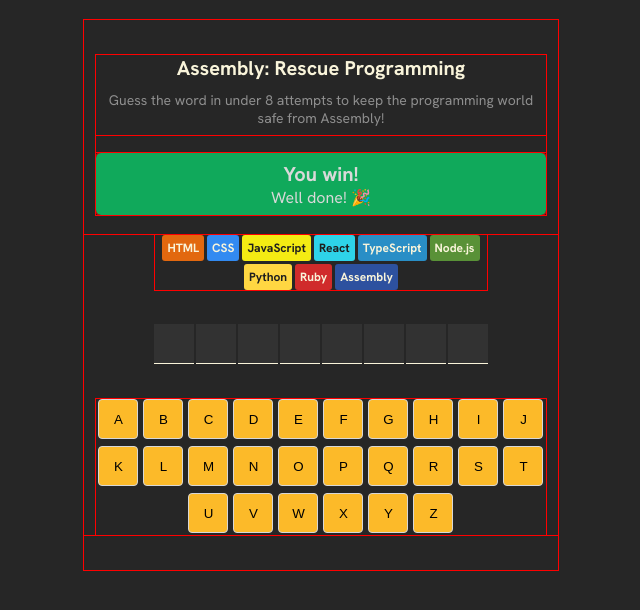
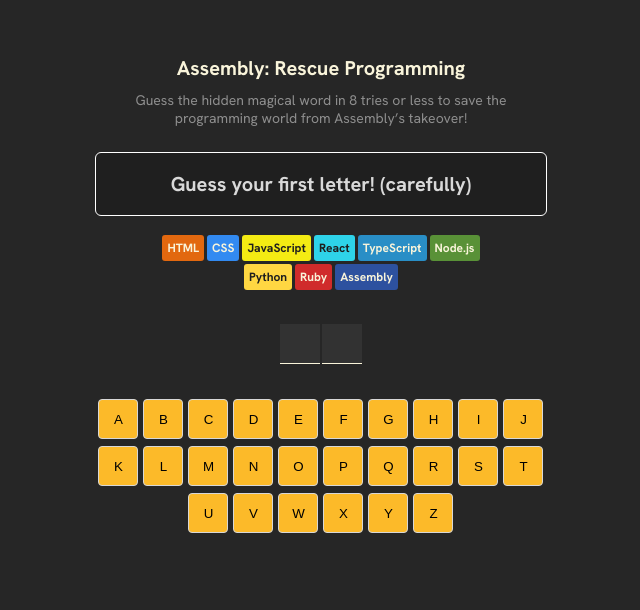
Before and after one commit to ThomasGhali/assembly-game, a React (Vite) app: page / in a window 1280 px wide. Shown: the top 610 px of the page, without its empty margins (319-959 px from the left). Built offline with nearby package versions, Linux system fonts and the light colour scheme.

Commit message:
feat: add win or lose stop and styles

```diff
--- a/src/App.jsx
+++ b/src/App.jsx
@@ -1,16 +1,39 @@
 import { useState } from "react"
 import { languages } from "./languages"
 import { clsx } from "clsx";
+import getFarewellText from "./bye";
+import getGoodJobText from "./rightMove";
 
 export default function Assembly() {
   // State values
-  const [currentWord, setCurrentWord] = useState("TRANQUIL");
+  const [currentWord, setCurrentWord] = useState("AB");
   const [guessed, setGuessed] = useState([]);
 
   // Derived values
-  const wrongGuessCount = guessed.filter((letter) => {
-    if (!currentWord.includes(letter)) return true;
-  }).length;
+  const wrongGuessCount = guessed.filter((letter) =>
+    !currentWord.includes(letter)
+  ).length;
+
+  const deadLanguage = wrongGuessCount > 0 ?
+  languages[wrongGuessCount - 1].name:
+  null;
+
+  const isGameLost = wrongGuessCount >= languages.length - 1;
+
+  const isGameWon =
+    currentWord.split("").every(letter => guessed.includes(letter));
+
+  const isGameOver = isGameWon || isGameLost;
+  // Wrong if last guessed letter is not in currentWord
+  const guessStatus = () => {
+    if (guessed.length === 0) {
+      return "none";
+    } else if(!isGameOver) {
+      return !currentWord.includes(guessed.at(-1)) ? "wrong" : "right";
+    }
+
+    return "none";
+  }
 
   // Generates the language divs
   function makeLanguageBlocks() {
@@ -70,6 +93,9 @@
       elemArr.push(
         <button
           key={code}
+          disabled={isGameOver}
+          aria-disabled={guessed.includes(letter)}
+          aria-label={`Letter ${letter}`}
           className={
             clsx(
               "keyboard-letter",
@@ -88,6 +114,55 @@
     return elemArr;
   }
 
+  const gameStatusClass = clsx(
+    "game-info__result-text",
+    {
+      win: isGameWon,
+      lose: isGameLost,
+      wrong: guessStatus() === "wrong",
+      right: guessStatus() === "right"
+    }
+  )
+
+  // Return game status message
+  function renderGameStatus() {
+    if (!isGameOver) {
+      if (guessStatus() === "wrong") {
+        return (
+          <>
+            <h2>{getFarewellText(deadLanguage)}</h2>
+          </>
+        )
+      } else if (guessStatus() === "right") {
+        return (
+          <>
+            <h2>{getGoodJobText()}</h2>
+          </>
+        )
+      }
+
+      return (
+        <h2>Guess your first letter! (carefully)</h2>
+      )
+    }
+
+    if (isGameWon) {
+      return (
+        <>
+          <h2>You win!</h2>
+          <p>Well done! 🎉</p>
+        </>
+      )
+    } else {
+      return (
+        <>
+          <h2>Game Over!</h2>
+          <p>Assembly has taken control of the programming world... 💀</p>
+        </>
+      )
+    }
+  }
+
   return(
     <>
       <main>
@@ -95,13 +170,15 @@
           <div className="game-info__rules">
             <h1 className="game-info__header">Assembly: Rescue Programming</h1>
             <p className="game-info__text">
-              Guess the word in under 8 attempts to keep the programming world safe from Assembly!
-            </p>
+              Guess the hidden magical word in 8 tries or less to save the programming world from Assembly’s takeover!            </p>
           </div>
           <div className="game-info__result">
-            <div className="game-info__result-text">
-              <h2>You win!</h2>
-              <p>Well done! 🎉</p>
+            <div
+              className={gameStatusClass}
+              aria-live="polite"
+              role="status"
+            >
+              {renderGameStatus()}
             </div>
           </div>
         </section>
@@ -117,6 +194,11 @@
             {keyboardKeys()}
           </div>
         </section>
+          {isGameOver && <button
+            className="start-btn"
+          >
+            New Game
+          </button>}
       </main>
     </>
   )
--- /dev/null
+++ b/src/bye.js
@@ -0,0 +1,38 @@
+// returns a random message
+export default function getFarewellText(language) {
+  const options = [
+    `Farewell, ${language}`,
+    `Adios, ${language}`,
+    `R.I.P. ${language}`,
+    `We'll miss ${language}`,
+    `Oh no, ${language}!`,
+    `${language} bites the dust`,
+    `Gone, ${language}`,
+    `${language} unplugged`,
+    `${language} has expired`,
+    `Off you go, ${language}`,
+    `${language}, it's curtains`,
+    `${language} is history`,
+    `${language} signed off`,
+    `${language} left us`,
+    `${language} fades away`,
+    `Goodbye, ${language}`,
+    `${language} -> null`,
+    `${language} got nuked`,
+    `${language} met its end`,
+    `${language} went dark`,
+    `${language} disintegrated`,
+    `${language} lost power`,
+    `${language} was deprecated`,
+    `${language} is toast`,
+    `${language} vanished`,
+    `${language}: game over`,
+    `${language} turned to dust`,
+    `${language} took a bow`,
+    `${language} fell silent`,
+    `${language} has sailed off`
+  ];
+
+  const randomIndex = Math.floor(Math.random() * options.length);
+  return options[randomIndex];
+}
--- a/src/index.css
+++ b/src/index.css
@@ -34,7 +34,6 @@
 =============*/
 
 main {
-  outline: 1px solid red;
   min-width: 300px;
   height: 550px;
   display: flex;
@@ -47,7 +46,6 @@
 /* --- game-info section --- */
 
 section.game-info {
-  outline: 1px solid red;
   width: 95%;
   min-width: 300px;
   max-width: 450px;
@@ -59,7 +57,6 @@
 }
 
 .game-info__rules {
-  outline: 1px solid red;
   height: 50%;
 }
 
@@ -77,7 +74,6 @@
 }
 
 .game-info__result {
-  outline: 1px solid red;
   height: 62px;
   width: 100%;
   display: flex;
@@ -86,15 +82,33 @@
 }
 
 .game-info__result-text {
-  outline: 1px solid red;
   width: 100%;
   height: 100%;
   border-radius: 5px;
-  background-color: #10A95B;
+  background-color: #00000031;
+  outline: 1px solid white;
   display: flex;
   flex-direction: column;
   align-items: center;
   justify-content: center;
+}
+
+.win {
+  background-color: #10A95B;
+}
+
+.lose {
+  background-color: #BA2A2A;
+}
+
+.wrong {
+  outline: 4px dotted #BA2A2A;
+  color: #facdcd;
+}
+
+.right {
+  outline: 4px solid #10A95B;
+  color: #10A95B;
 }
 
 .game-info__result-text > h2 {
@@ -108,7 +122,6 @@
 /* --- Game screen section styles --- */
 
 .game-screen {
-  outline: 1px solid red;
   height: 300px;
   display: flex;
   flex-direction: column;
@@ -117,7 +130,6 @@
 }
 
 .game-screen__languages {
-  outline: 1px solid red;
   width: 70%;
   display: flex;
   flex-wrap: wrap;
@@ -181,7 +193,6 @@
 /* --- on screen keyboard styles --- */
 
 .game-screen__keys {
-  outline: 1px red solid;
   width: 100%;
   max-width: 450px;
   height: 136px;
@@ -197,6 +208,21 @@
   border-radius: 4px;
   width: 40px;
   height: 40px;
+  cursor: pointer;
+  user-select: none;
+}
+
+.keyboard-letter:disabled {
+  cursor: not-allowed;
+  opacity: 0.5
+}
+
+.start-btn {
+  width: 228px;
+  height: 40px;
+  background-color: #11B5E5;
+  border-radius: 4px;
+  border: 1px solid #D7D7D7;
   cursor: pointer;
 }
 
--- /dev/null
+++ b/src/rightMove.js
@@ -0,0 +1,37 @@
+export default function getGoodJobText() {
+  const options = [
+    "Nice hit! You're on fire!",
+    "Bullseye! Keep rolling",
+    "One step closer, champ",
+    "Brilliant! Brain juices",
+    "You cracked it!",
+    "Right on! Victory dance",
+    "Nice brain flex",
+    "Smart move, commander",
+    "Another notch for you",
+    "Yes! That letter bowed out",
+    "Puzzle power!",
+    "You found a clue!",
+    "Keep the streak alive",
+    "That was pure skill",
+    "One less mystery",
+    "Legends call this move",
+    "You sniffed it out!",
+    "Gold star awarded",
+    "Byte-sized victory",
+    "You're on a roll!",
+    "Sharp eyes, nice pick",
+    "Correct! Applause!",
+    "Victory nibble",
+    "You saved a byte!",
+    "Own that letter!",
+    "Champion of chars",
+    "Legendary guess!",
+    "Bravissimo!",
+    "Tiny win, big flex",
+    "Nice — nailed it!"
+  ];
+
+  const randomIndex = Math.floor(Math.random() * options.length);
+  return options[randomIndex];
+}
```
